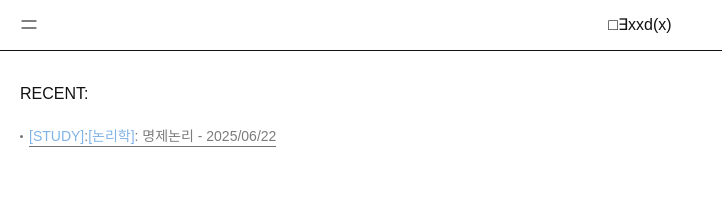
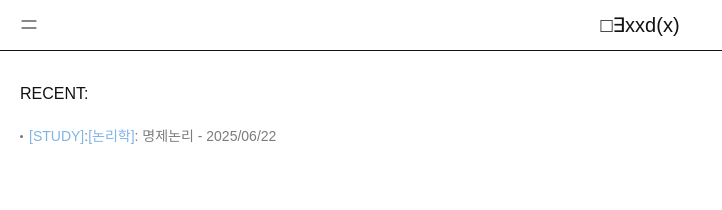
Before and after one commit to dogbrean/exxdx, a Next.js app: page / in a window 1280 px wide. Shown: the top 210 px of the page, without its empty margins (0-722 px from the left). Built offline with nearby package versions, Linux system fonts and the light colour scheme.

Commit message:
UI 이슈 수정

```diff
--- a/src/app/page.tsx
+++ b/src/app/page.tsx
@@ -2,7 +2,7 @@ import WelcomeCurtain from "@/components/WelcomeCurtain/WelcomeCurtain";
 import CursorTextAnimation from "@/components/Animation/CursorTextAnimation";
 import Layout from "@/components/Layout/Layout";
 import { WELCOME_ANIMATION_TIME } from "@/constants/ui";
-import RecentLinkTitleList from "@/components/Recent/RecentLinkTitle";
+import RecentLinkTitleList from "@/components/Recent/RecentLinkTitleList";
 
 export default function Home() {
   return (
--- a/src/assets/styles/_reset.scss
+++ b/src/assets/styles/_reset.scss
@@ -149,3 +149,7 @@ a {
   color: inherit;
   text-decoration: none;
 }
+
+svg {
+  display: block;
+}
--- a/src/components/Header/Header.module.scss
+++ b/src/components/Header/Header.module.scss
@@ -14,5 +14,11 @@
     top: 0;
     left: 0;
     padding: 16px 20px;
+    .icon_menu {
+      color: #121212;
+    }
+  }
+  .logo {
+    font-size: 20px;
   }
 }
--- a/src/components/Recent/RecentLinkTitle.module.scss
+++ b/src/components/Recent/RecentLinkTitleList.module.scss
@@ -14,6 +14,9 @@
   font-size: 14px;
   line-height: 19px;
   .list_item {
+    & + .list_item {
+      margin-top: 14px;
+    }
     &:nth-child(1) {
       animation-delay: 5s;
     }
@@ -35,22 +38,13 @@
         background-color: #000;
         content: "";
       }
-      &:after {
-        position: absolute;
-        right: 0;
-        bottom: 13px;
-        left: 9px;
-        height: 1px;
-        background-color: #000;
-        content: "";
-      }
       @include ellipsis(inline-block);
       position: relative;
-      padding: 0 0 14px 9px;
-    }
-    .category {
-      font-weight: 500;
-      color: #1976d2;
+      padding-left: 9px;
+      .category {
+        font-weight: 500;
+        color: #1976d2;
+      }
     }
   }
 }
--- a/src/components/Recent/RecentLinkTitle.tsx
+++ b/src/components/Recent/RecentLinkTitleList.tsx
@@ -1,5 +1,5 @@
 import Link from "next/link";
-import styles from "./RecentLinkTitle.module.scss";
+import styles from "./RecentLinkTitleList.module.scss";
 import cn from "classnames";
 
 const RecentLinkTitleList = () => {
--- a/src/components/WelcomeCurtain/WelcomeCurtain.module.scss
+++ b/src/components/WelcomeCurtain/WelcomeCurtain.module.scss
@@ -22,7 +22,6 @@
     top: 0;
     left: 50%;
     bottom: 0;
-    transform: translate(-50%, 0);
     width: 1px;
     background-color: #000;
     transition: transform 1.4s ease-in-out;
@@ -40,12 +39,11 @@
     right: 50%;
     left: 0;
     justify-content: flex-end;
-    margin-right: 0.5px;
   }
   .right {
     right: 0;
     left: 50%;
-    margin-left: 0.5px;
+    margin-left: 1px;
   }
   .text_left {
     position: fixed;
@@ -60,7 +58,7 @@
     top: 50%;
     left: 50%;
     font-weight: 500;
-    margin-left: 5px;
+    margin-left: 6px;
     transform: translateY(-50%);
   }
 }
```
